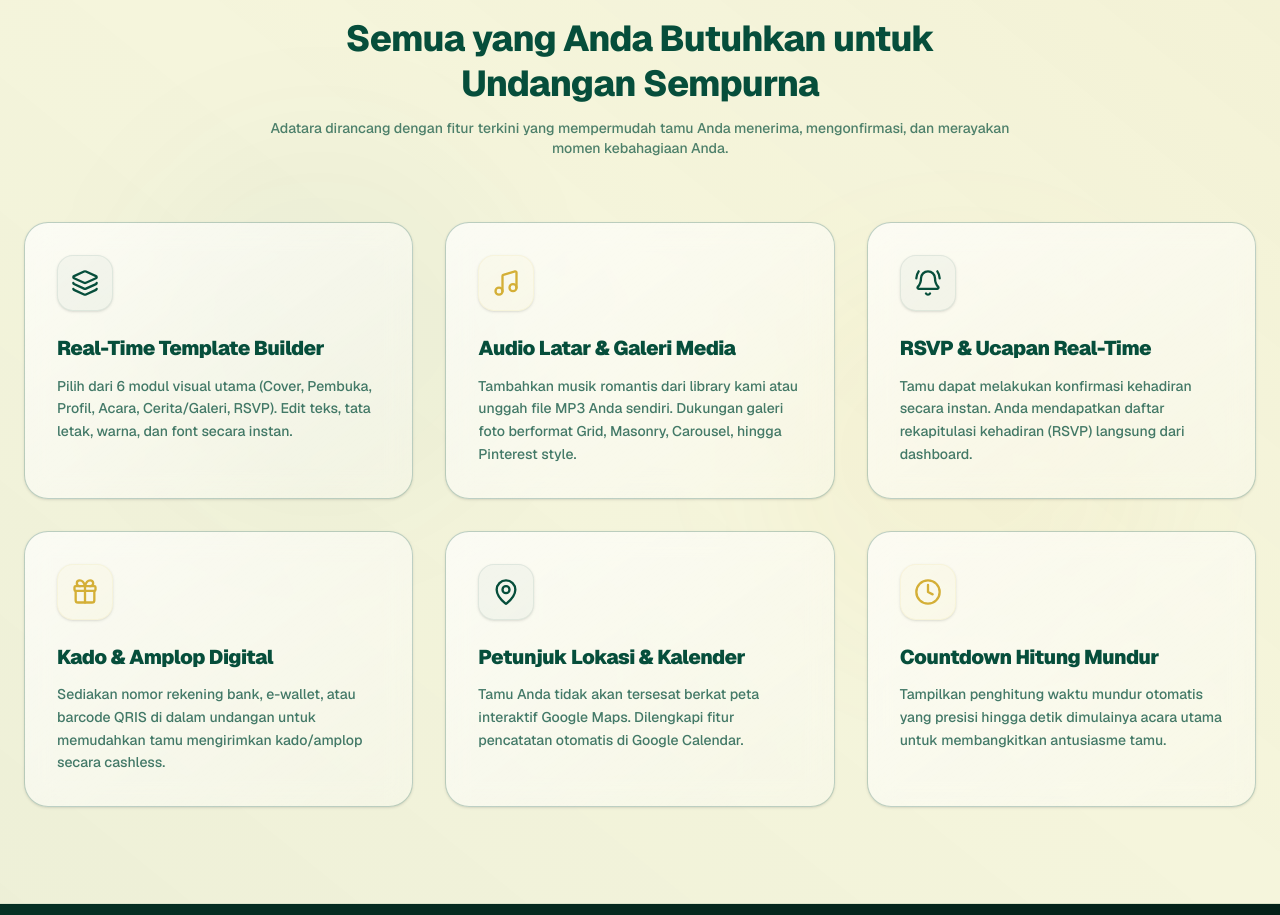
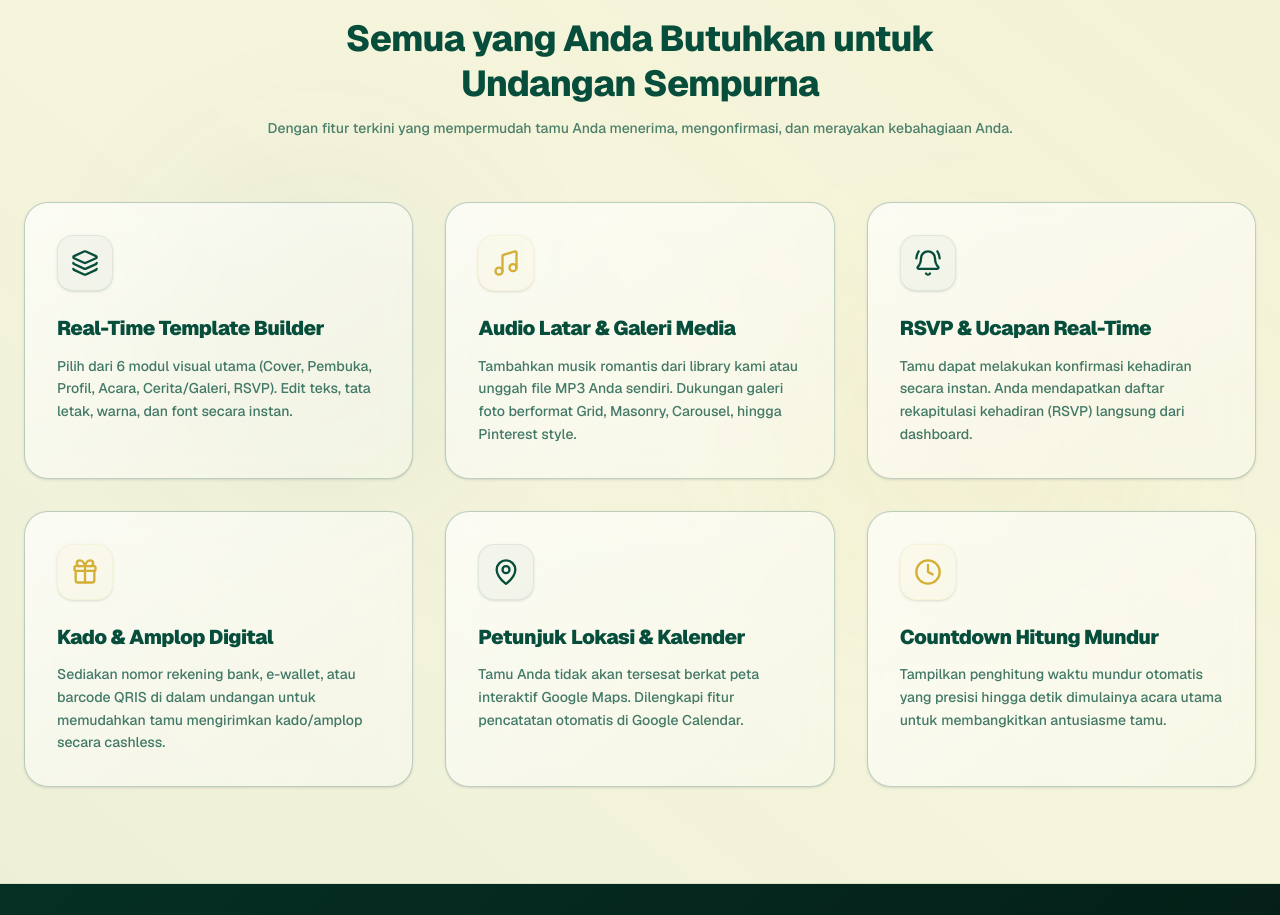
Before and after one commit to twentyonerfl/Adatara, a Next.js app: page / in a window 1280 px wide. Shown: the part 2829-3744 px from the top of the page. Built offline with nearby package versions, Linux system fonts and the light colour scheme; no server answers; the database is empty; a web font is replaced by a local one.

Commit message:
copy: update features header description and format package card layout

```diff
--- a/src/app/HomeClient.tsx
+++ b/src/app/HomeClient.tsx
@@ -1122,7 +1122,7 @@ export default function HomeClient({
               Semua yang Anda Butuhkan untuk Undangan Sempurna
             </h2>
             <p className="text-[#064e3b]/70 text-xs sm:text-sm mt-3 font-medium">
-              Adatara dirancang dengan fitur terkini yang mempermudah tamu Anda menerima, mengonfirmasi, dan merayakan momen kebahagiaan Anda.
+              Dengan fitur terkini yang mempermudah tamu Anda menerima, mengonfirmasi, dan merayakan kebahagiaan Anda.
             </p>
           </motion.div>          <motion.div
             variants={containerVariants}
@@ -1338,8 +1338,7 @@ export default function HomeClient({
                   )}
 
                   <div>
-                    <span className={`inline-block px-2 py-0.5 rounded-full text-[8px] sm:text-xs font-black uppercase tracking-wider shadow-sm ${
-                      isBasic ? "bg-slate-800/60 text-slate-300 border border-slate-700/40" :
+                    <span className={`inline-block px-2 py-0.5 rounded-full text-[8px] sm:text-xs font-black uppercase tracking-wider shadow-sm ${isBasic ? "bg-slate-800/60 text-slate-300 border border-slate-700/40" :
                       isPopular ? "bg-emerald-900/50 text-emerald-300 border border-emerald-800/40" :
                         isSultan ? "bg-[#451a03]/80 text-[#fef08a] border border-[#78350f]/40" :
                           "bg-[#500010] text-[#ffe4e6] border border-[#700018]/50"
@@ -1373,8 +1372,7 @@ export default function HomeClient({
 
                   <Link
                     href={`/register?plan=${key.toLowerCase()}`}
-                    className={`mt-4 md:mt-8 w-full py-2 sm:py-3 text-center rounded-lg md:rounded-xl text-[10px] sm:text-sm md:text-base font-bold transition-all border ${
-                      isBasic ? "border-emerald-700 bg-emerald-900/20 text-emerald-400 hover:bg-emerald-800/35 hover:text-emerald-200" :
+                    className={`mt-4 md:mt-8 w-full py-2 sm:py-3 text-center rounded-lg md:rounded-xl text-[10px] sm:text-sm md:text-base font-bold transition-all border ${isBasic ? "border-emerald-700 bg-emerald-900/20 text-emerald-400 hover:bg-emerald-800/35 hover:text-emerald-200" :
                       isPopular ? "border-emerald-600 bg-emerald-500/10 text-emerald-400 hover:bg-emerald-600/30 hover:text-emerald-200" :
                         isSultan ? "border-[#78350f] bg-[#451a03]/20 text-[#d97706] hover:bg-[#78350f]/40 hover:text-white" :
                           "border-[#700018] bg-[#500010]/20 text-[#ffe4e6] hover:bg-[#700018] hover:text-white"
```
Lines whose indentation alone changed are shown as unchanged.
